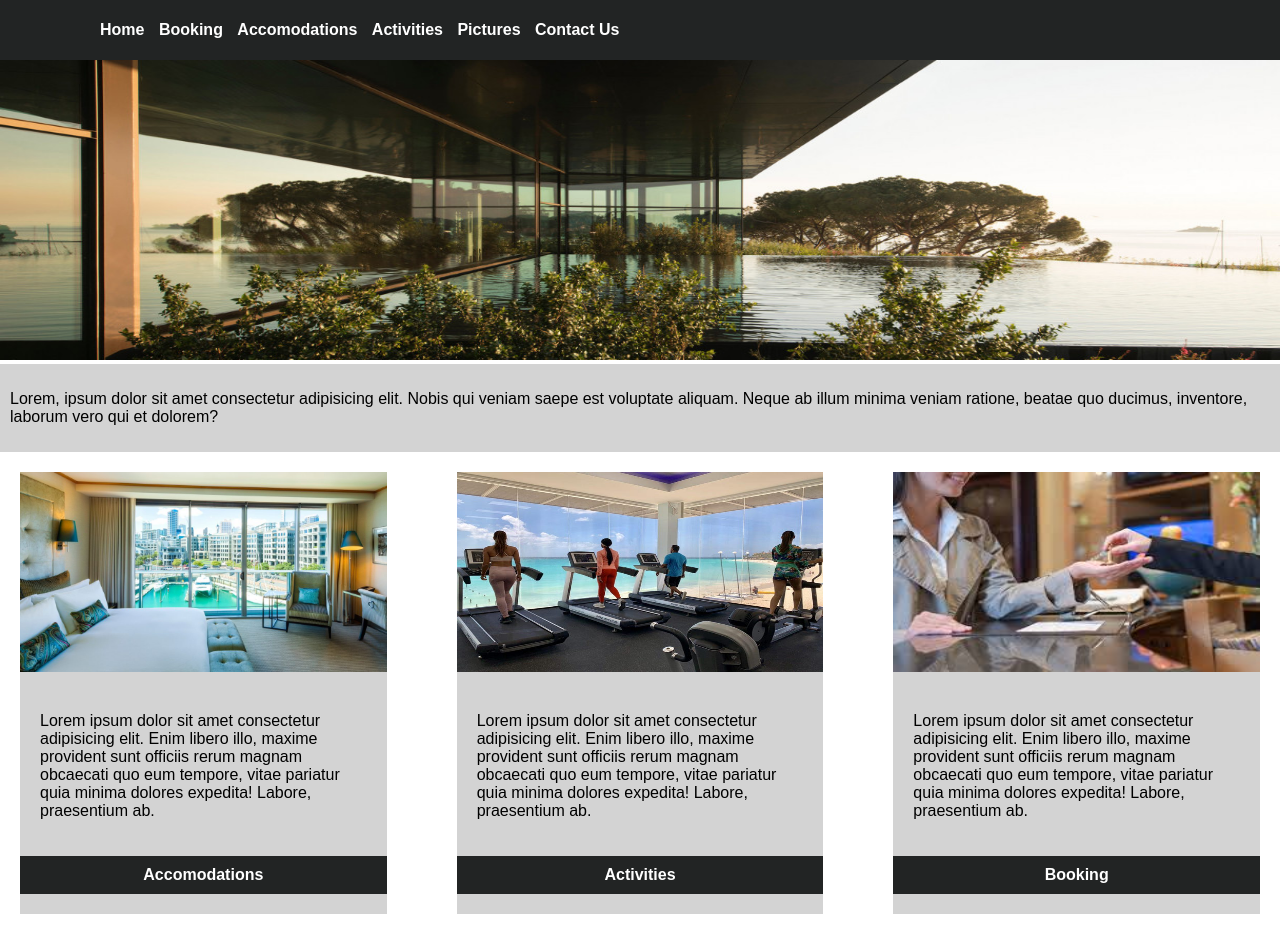
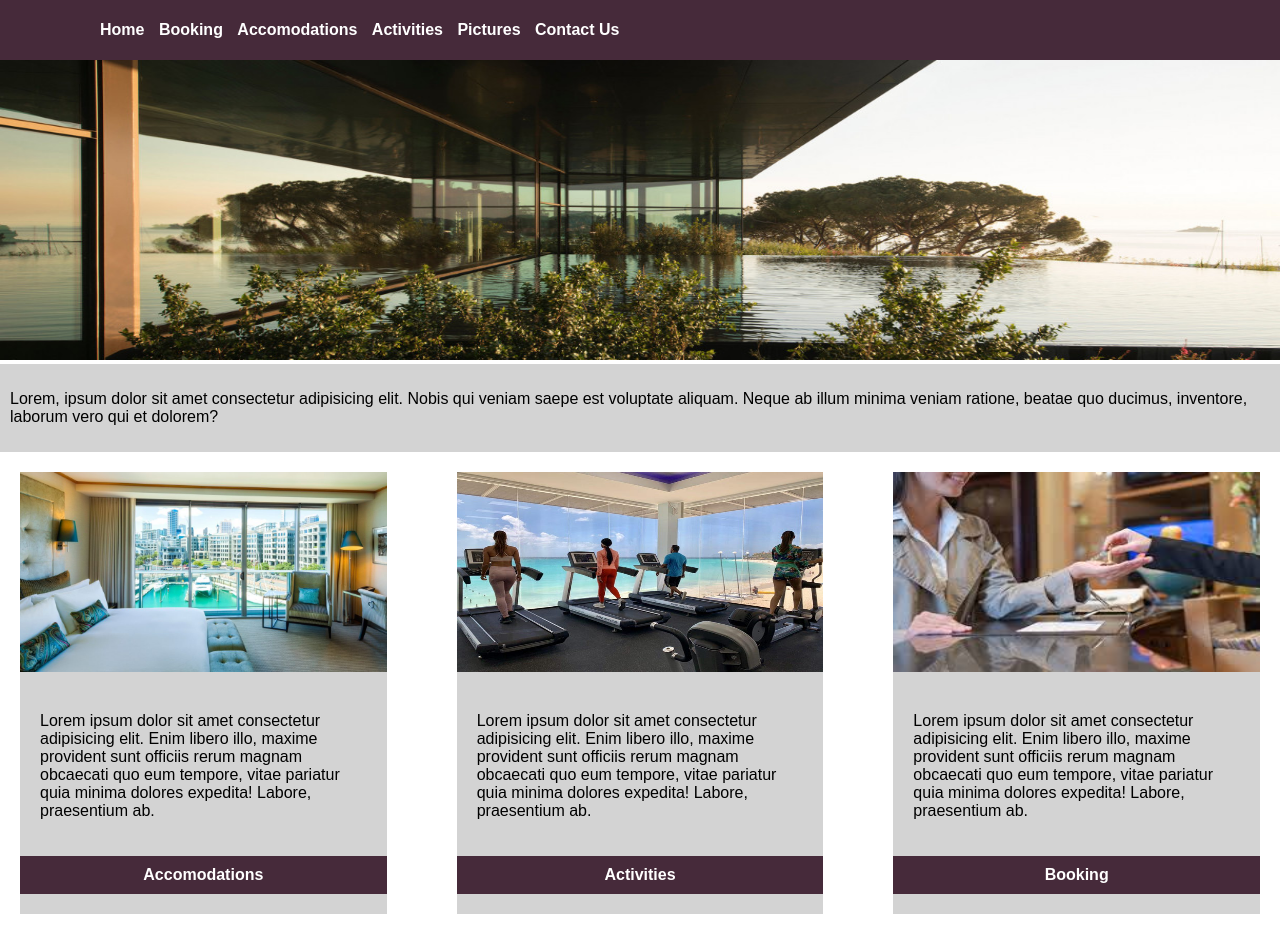
Before and after one commit to geoffrey-odari2/resort, a plain HTML site: page index.html in a window 1280 px wide. Drawn offline with Linux system fonts and the light colour scheme.

Commit message:
added maroon color to the style

```diff
--- a/css/style.css
+++ b/css/style.css
@@ -5,7 +5,7 @@ body{
 }
 
 .menu{
-    background: rgb(34, 36, 36);
+    background: rgb(70, 42, 58);
     padding: 5px;
     padding-left: 50px;
     margin:0;
@@ -59,7 +59,7 @@ body{
     width:100%;
     color:white;
     border:none;
-    background: rgb(34, 36, 36);
+    background: rgb(70, 42, 58);
     cursor: pointer;
     font-weight: bold;
 
```
